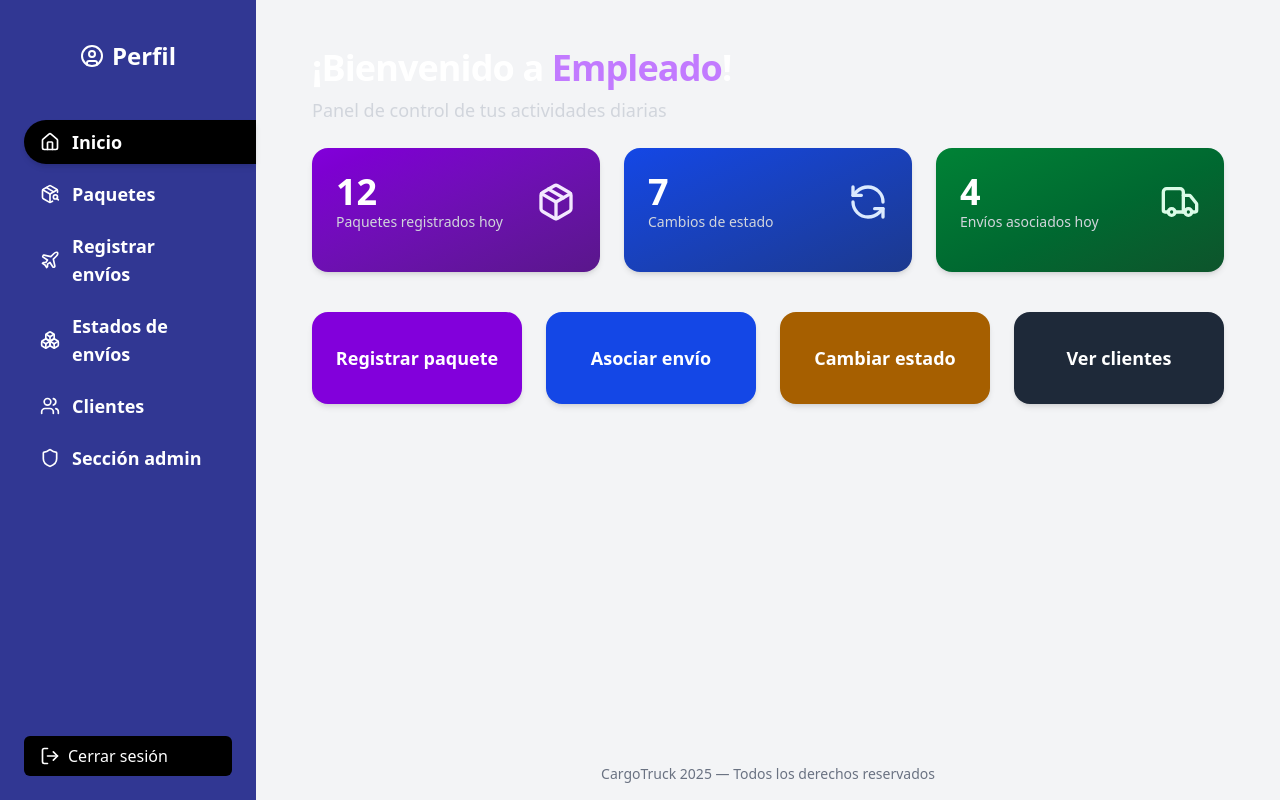
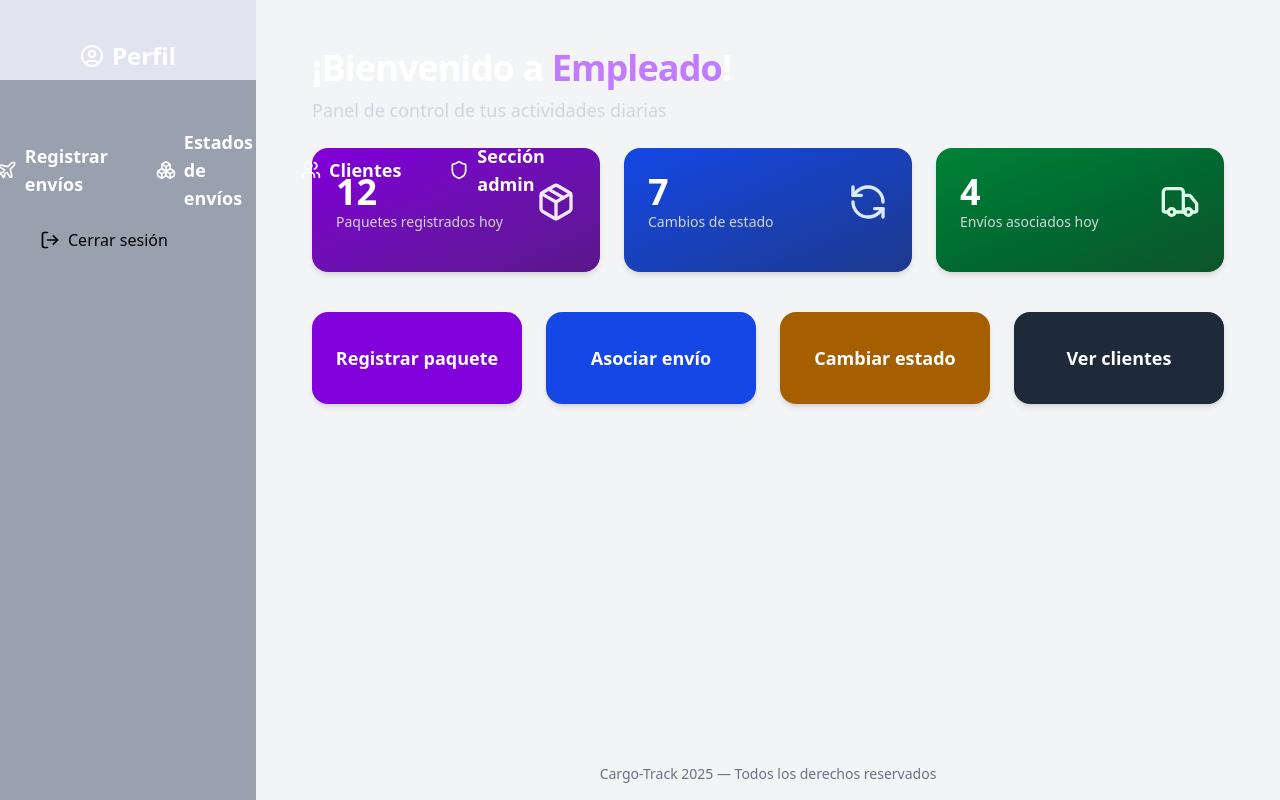
Before and after one commit to rubenquijada/cargo_track1, a Next.js app: page /empleado/inicio in a window 1280 px wide. Built offline with nearby package versions, Linux system fonts and the light colour scheme.

Commit message:
suprema roto

```diff
--- a/src/app/(roles)/BaseLayout.tsx
+++ b/src/app/(roles)/BaseLayout.tsx
@@ -1,8 +1,8 @@
-'use client';
+"use client";
 
-import Link from 'next/link';
-import { useRouter, usePathname } from 'next/navigation';
-import { UserCircle, LogOut } from 'lucide-react';
+import Link from "next/link";
+import { useRouter, usePathname } from "next/navigation";
+import { UserCircle, LogOut } from "lucide-react";
 
 type SidebarItem = {
   href: string;
@@ -24,24 +24,23 @@ export function BaseLayout({
   const router = useRouter();
   const pathname = usePathname();
 
-
-   const handleLogout = async () => {
-    await fetch('/api/logout', { method: 'POST' });
+  const handleLogout = async () => {
+    await fetch("/api/logout", { method: "POST" });
     // Aquí si usas algo como localStorage para usuario, limpia también:
-    localStorage.removeItem('user');
-    router.push('/');
+    localStorage.removeItem("user");
+    router.push("/");
   };
   return (
-    <div className="grid grid-cols-[16rem_1fr] min-h-screen bg-black text-blue relative">
+    <div className="grid grid-cols-[16rem_1fr] min-h-screen bg-gray-400 text-blue relative">
       {/* Sidebar */}
-      <aside className="bg-[#313793] p-6 sticky top-0 h-screen flex flex-col z-10">
+      <aside className="bg-[#e2e3f0] p-6 sticky top-0 h-20 flex flex-col z-10">
         {/* Perfil */}
         <Link href={profileURL}>
           <div
             className={`mb-8 p-4 rounded-md transition flex items-center justify-center gap-2 ${
               pathname === profileURL
-                ? 'bg-black text-white shadow-md'
-                : 'hover:bg-[#3f44d3] text-white'
+                ? "bg-black text-white shadow-md"
+                : "hover:bg-[#a0a0a8] text-white"
             }`}
           >
             <UserCircle className="h-6 w-6" />
@@ -50,21 +49,21 @@ export function BaseLayout({
         </Link>
 
         {/* Navegación */}
-        <nav className="flex flex-col gap-2 relative z-10">
+        <nav className="flex flex-row gap-4 relative z-10 justify-center">
           {sidebarItems.map(({ href, icon, label }) => {
             const isActive =
-              pathname === href || pathname.startsWith(href + '/');
+              pathname === href || pathname.startsWith(href + "/");
 
             return (
               <Link
                 key={href}
                 href={href}
-                className={`flex items-center gap-3 px-4 py-2 text-lg font-semibold transition-all relative
-                  ${
-                    isActive
-                      ? 'bg-black text-white shadow-md rounded-l-full mr-[-1.5rem]'
-                      : 'text-white hover:bg-[#3f44d3] hover:text-white rounded-l-xl'
-                  }`}
+                className={`flex items-center gap-2 px-4 py-2 text-lg font-semibold transition-all relative
+          ${
+            isActive
+              ? "bg-black text-white shadow-md rounded-full"
+              : "text-white hover:bg-[#e0e0e9] hover:text-white rounded-xl"
+          }`}
               >
                 <span>{icon}</span>
                 {label}
@@ -72,24 +71,27 @@ export function BaseLayout({
             );
           })}
         </nav>
-
-        {/* Botón cerrar sesión */}
+{/* Botón cerrar sesión */}
         <button
           onClick={handleLogout}
-          className="mt-auto flex items-center gap-2 px-4 py-2 rounded-md text-white bg-black hover:bg-red-700 transition"
+          className="mt-auto flex items-center gap-2 px-4 py-2 rounded-md text-black bg-gray-400 hover:bg-gray-700 transition"
         >
           <LogOut className="h-5 w-5" />
           Cerrar sesión
         </button>
+
       </aside>
+
+
 
       {/* Panel derecho */}
       <main className="flex flex-col min-h-screen bg-gray-100">
         <section className="flex-grow p-6">{children}</section>
         <footer className="text-center py-4 text-sm text-gray-500">
-          CargoTruck 2025 — Todos los derechos reservados
+          Cargo-Track 2025 — Todos los derechos reservados
         </footer>
       </main>
+
     </div>
   );
 }
```
